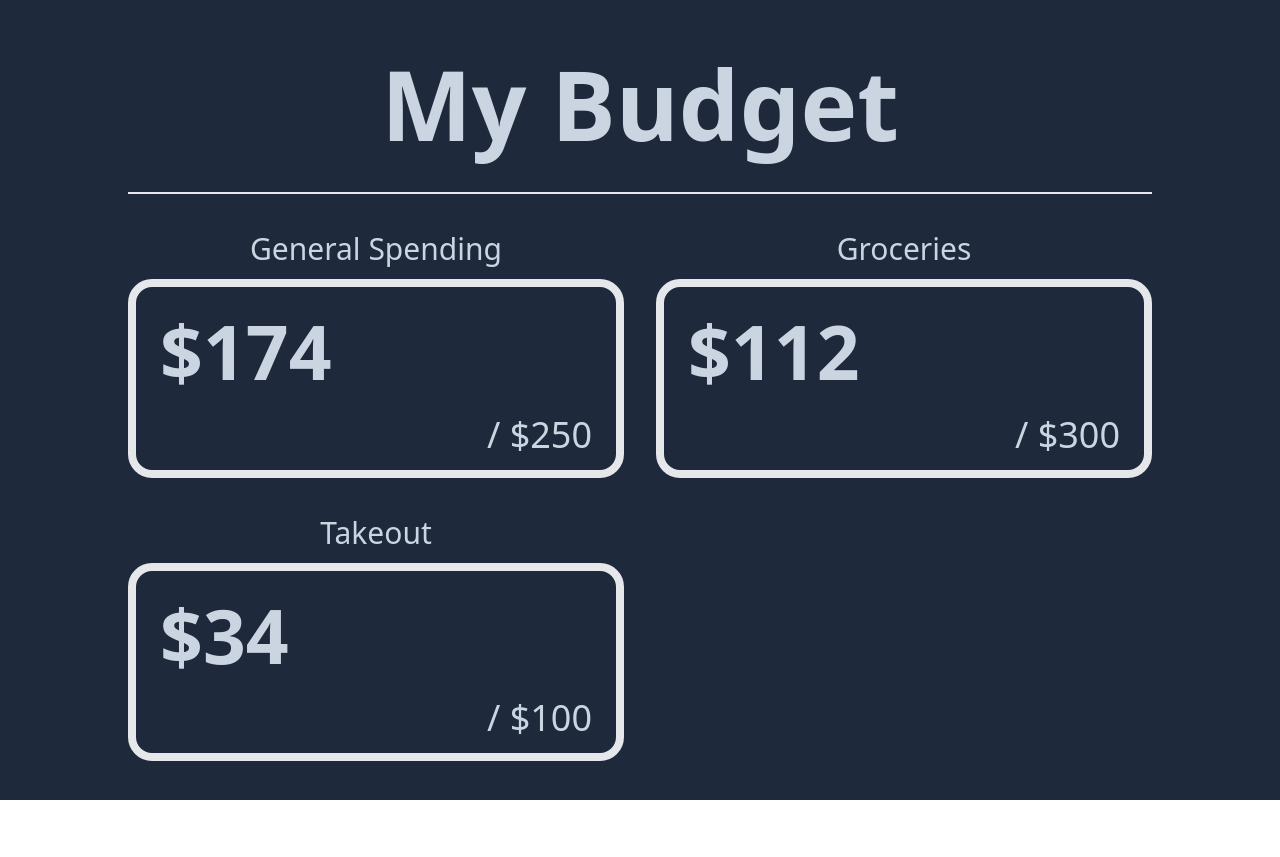
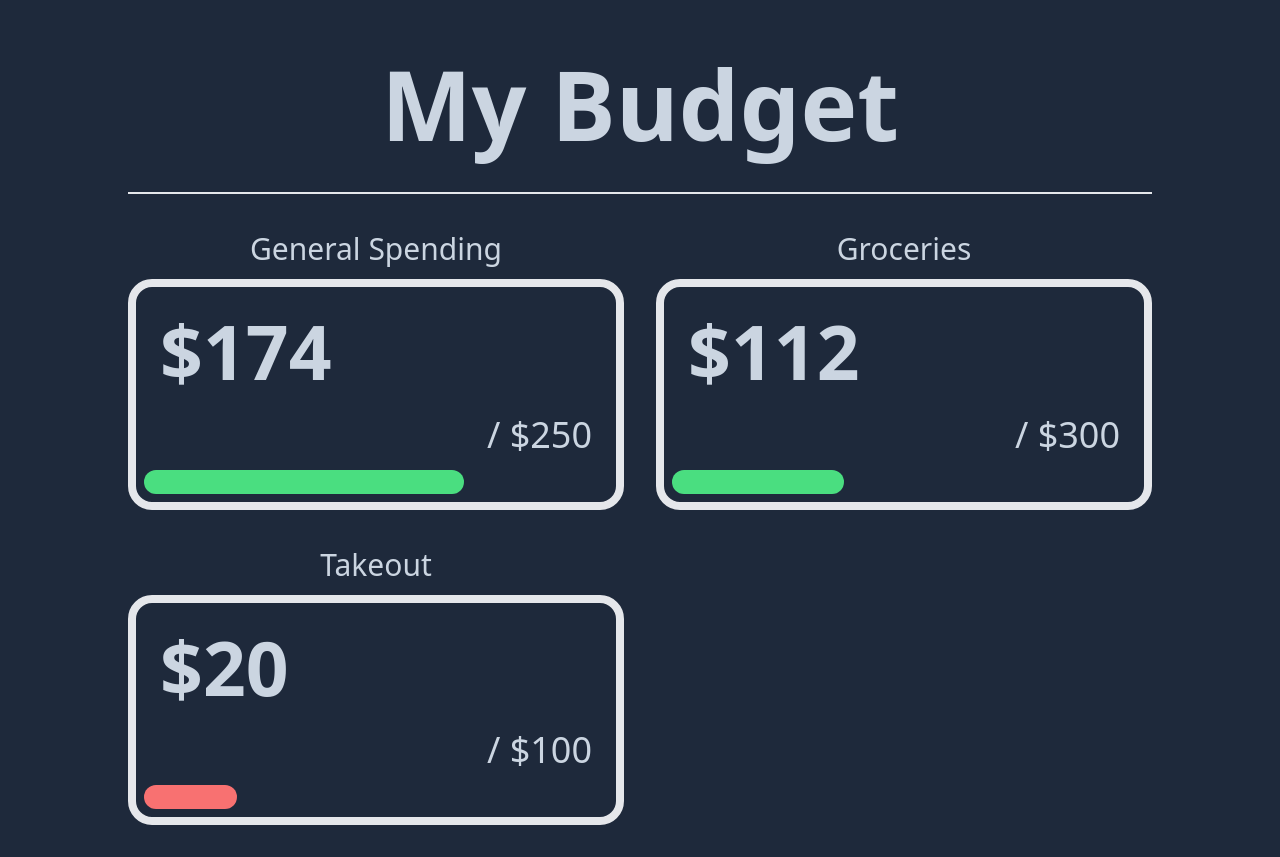
Before and after one commit to Aivaxela/budgeting-app, a React (Vite) app: page / in a window 1280 px wide. Before the commit the page ends 800 px from the top, so only its background shows below. Built offline with nearby package versions, Linux system fonts and the light colour scheme.

Commit message:
add progress bar to budgets

```diff
--- a/src/components/App.jsx
+++ b/src/components/App.jsx
@@ -1,3 +1,4 @@
+import React from "react";
 import BudgetButton from "./BudgetButton";
 
 export function App() {
@@ -20,7 +21,7 @@ export function App() {
           ></BudgetButton>
           <BudgetButton
             title={"Takeout"}
-            remaining={34}
+            remaining={20}
             max={100}
           ></BudgetButton>
         </div>
--- a/src/components/BudgetButton.jsx
+++ b/src/components/BudgetButton.jsx
@@ -1,4 +1,10 @@
+import { useState } from "react";
+
 export default function BudgetButton({ title, remaining, max }) {
+  const [progressBarValue, setProgressBarValue] = useState(
+    Math.floor((remaining / max) * 100)
+  );
+
   return (
     <div>
       <h2 className="text-slate-300 text-center text-[30px] mb-2">{title}</h2>
@@ -6,9 +12,18 @@ export default function BudgetButton({ title, remaining, max }) {
         <p className="text-[75px] text-slate-300 font-extrabold text-left pl-4">
           {`$${remaining}`}
         </p>
-        <p className="text-[36px] text-slate-300 font-normal text-right pr-4">
+        <p className="text-[36px] text-slate-300 font-normal text-right pr-4 pb-2">
           {` / $${max}`}
         </p>
+        <div
+          style={{
+            width: progressBarValue.toString() + "%",
+            transition: "width 0.5s, background-color 0.5s",
+          }}
+          className={`${
+            progressBarValue > 35 ? "bg-green-400" : "bg-red-400"
+          } h-6 rounded-xl`}
+        ></div>
       </div>
     </div>
   );
```
